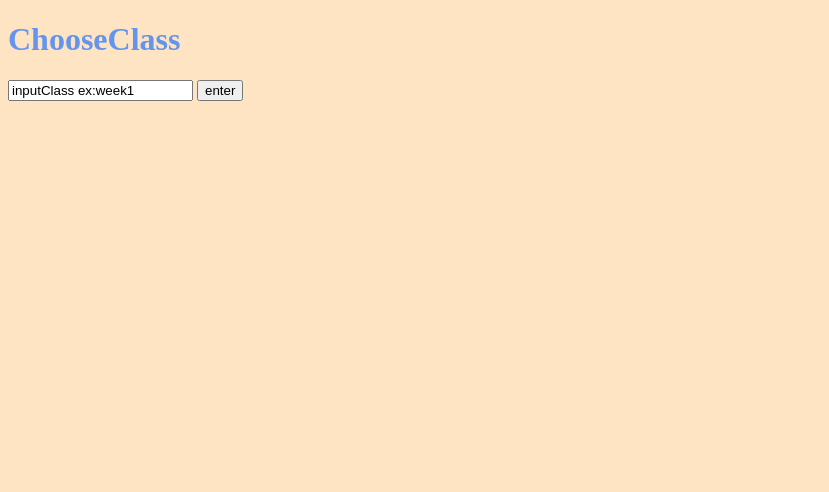
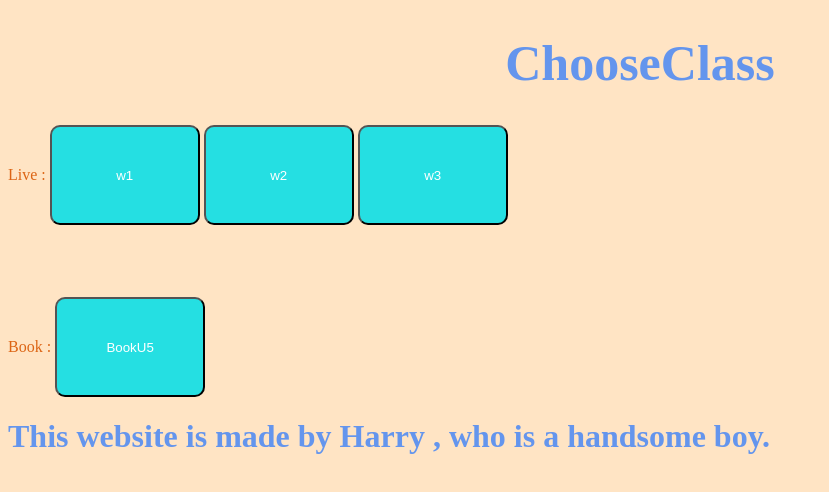
Before and after one commit to harry0816web/mainpage_repo, a plain HTML site: page index.html in a window 1280 px wide. Shown: the whole page, without its empty margins (0-829 px from the left). Drawn offline with Linux system fonts and the light colour scheme.

Commit message:
Update index.html

```diff
--- a/index.html
+++ b/index.html
@@ -7,24 +7,60 @@
             html{
                 background-color: bisque;
             }
+            button{
+                cursor: pointer;
+                background-color:#25dfe2;
+                color:#fff;
+                border-radius:10px;
+                cursor:pointer;
+                width: 150px;
+                height: 100px;
+            }
+            button:hover{
+                background-color:#fff;
+                color:#25dfe2 ;
+                border: 2px #25dfe2 solid;
+
+            }
         </style>
     </head>
     <body>
-        <h1 style="color: cornflowerblue;">ChooseClass</h1>
-        <input type="text" id = 'chooseClass' value="inputClass ex:week1" onfocus="if(value == 'inputClass ex:week1'){value = ''}"onblur="if (value ==''){value='inputClass ex:week1'}">
-        <button onclick="choose()">enter</button>
+        <h1 style="color: cornflowerblue; text-align: center; font-size: 50px;">ChooseClass</h1>
+        <span style="color: rgb(220, 100, 20);">Live : </span>
+        <button onclick="choosew1()">w1</button>
+        <button onclick="choosew2()">w2</button>
+        <button onclick="choosew3()">w3</button>
+        <div id = 'enter'></div>
+        <span style="color: rgb(220, 100, 20);">Book : </span>
+        <button onclick="chooseU5()">BookU5</button>
+         <div style="text-align:unset;"></div>
+            <h1 style="color: cornflowerblue;">This website is made by Harry , who is a handsome boy.</h1>
+        </div>
         <script>
-           function choose(){
-            if(document.getElementById('chooseClass').value == "week2"){
+            var enter = '';
+            for(var i = 0;i < 4;i ++){
+                enter += '<br>';
+            }
+            document.getElementById('enter').innerHTML = enter;
+           function choosew1(){
+                window.open('https://harry0816web.github.io/W1_repo2/','week1');
+           }
+           function choosew2(){
                 window.open('https://harry0816web.github.io/weeek2_repo3/','week2');
-            }
+           }
+           function choosew3(){
+                window.open('https://harry0816web.github.io/W3_repo/');
+           }
+           function chooseU5(){
+                window.open('https://harry0816web.github.io/book1U5_repo/');
+           }
+           /*
             else if(document.getElementById('chooseClass').value == "week1"){
-                window.open('https://harry0816web.github.io/W1_repo2/','week1');
+
             }
             else if (document.getElementById('chooseClass').value == "U5"){
                 window.open('https://harry0816web.github.io/book1U5_repo/');
-            }
-           }
+            }*/
         </script>
     </body>
 </html>
```
